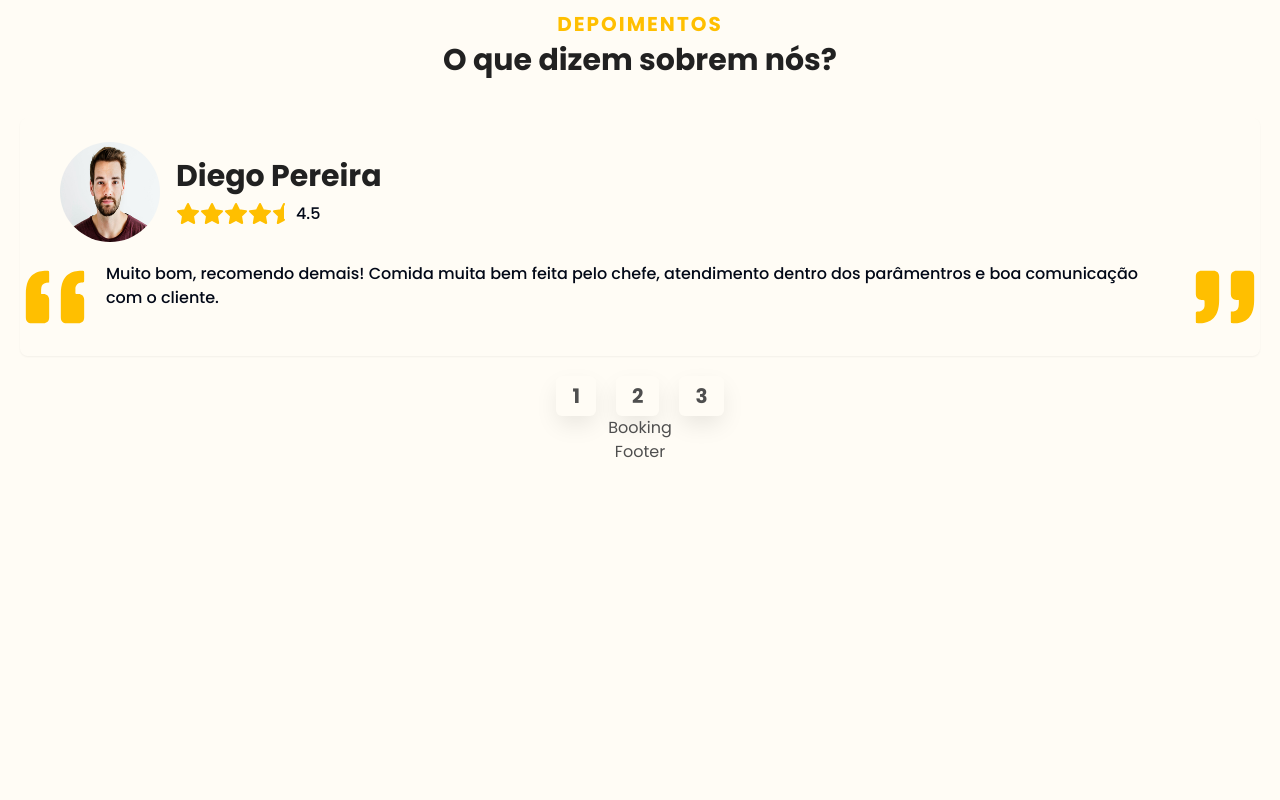
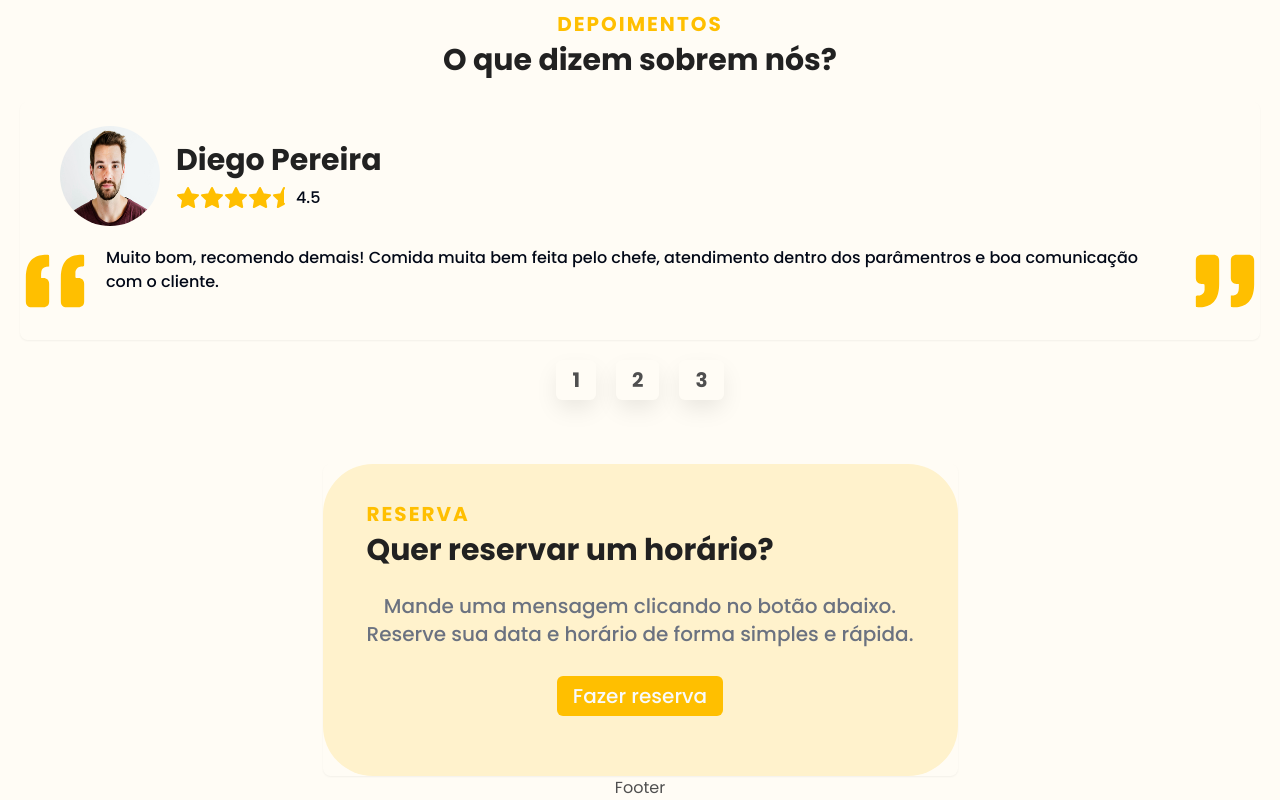
Before and after one commit to Samuka0222/menu-online, a Next.js app: page / in a window 1280 px wide. Shown: the part 1432-2232 px from the top of the page. Before the commit the page ends 1896 px from the top, so only its background shows below. Built offline with nearby package versions, Linux system fonts and the light colour scheme.

Commit message:
feat: add initial Booking component

```diff
--- a/app/(home)/_components/booking.tsx
+++ b/app/(home)/_components/booking.tsx
@@ -1,6 +1,27 @@
+import SectionTitle from "@/app/_components/section-title";
+import { Button } from "@/app/_components/ui/button";
+import { Card, CardContent } from "@/app/_components/ui/card";
+
 const Booking = () => {
   return (
-    <h1>Booking</h1>
+    <section className="mt-16 bg-[#FFF2CC] rounded-[50px]">
+      <Card className="border-none px-5 py-9">
+        <CardContent>
+          <SectionTitle
+            title="Reserva"
+            description="Quer reservar um horário?"
+            align="start"
+          />
+          <div className="flex flex-col justify-center items-center">
+            <p className="font-medium text-gray-500 text-xl">Mande uma mensagem clicando no botão abaixo.</p>
+            <p className="font-medium text-gray-500 text-xl">Reserve sua data e horário de forma simples e rápida.</p>
+            <Button className="text-xl mt-7">
+              Fazer reserva
+            </Button>
+          </div>
+        </CardContent>
+      </Card>
+    </section>
   );
 }
 
--- a/app/(home)/_components/services.tsx
+++ b/app/(home)/_components/services.tsx
@@ -9,7 +9,7 @@ const Services = () => {
         description="Como são nossos serviços?"
       />
 
-      <div className="flex flex-col justify-center items-center gap-12">
+      <div className="flex flex-col justify-center items-center gap-12 mt-10">
         <div className="flex flex-col justify-center items-center text-center gap-4">
           <Image
             src='/img/icone-pedido.svg'
--- a/app/_components/section-title.tsx
+++ b/app/_components/section-title.tsx
@@ -6,7 +6,7 @@ interface SectionTitleProps {
 
 const SectionTitle = ({ title, description, align = 'center' }: SectionTitleProps) => {
   return (
-    <div className={`flex flex-col gap-1 mb-10 text-${align}`}>
+    <div className={`flex flex-col gap-1 mb-6 text-${align}`}>
       <h2 className="uppercase text-primary font-bold text-xl tracking-widest">{title}</h2>
       <p className="text-3xl text font-bold text-black">{description}</p>
     </div>
--- a/app/globals.css
+++ b/app/globals.css
@@ -48,7 +48,7 @@
     --primary: 210 40% 98%;
     --primary-foreground: 222.2 47.4% 11.2%;
 
-    --secondary: 217.2 32.6% 17.5%;
+    --secondary: 45, 100%, 90%;
     --secondary-foreground: 210 40% 98%;
 
     --muted: 217.2 32.6% 17.5%;
```
